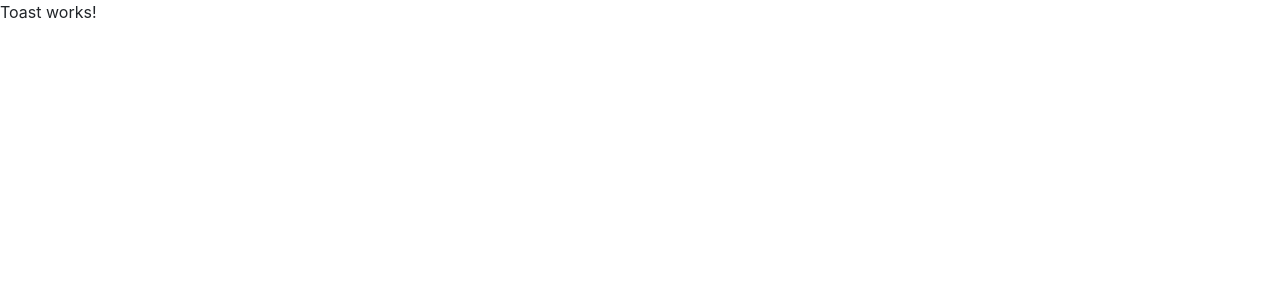
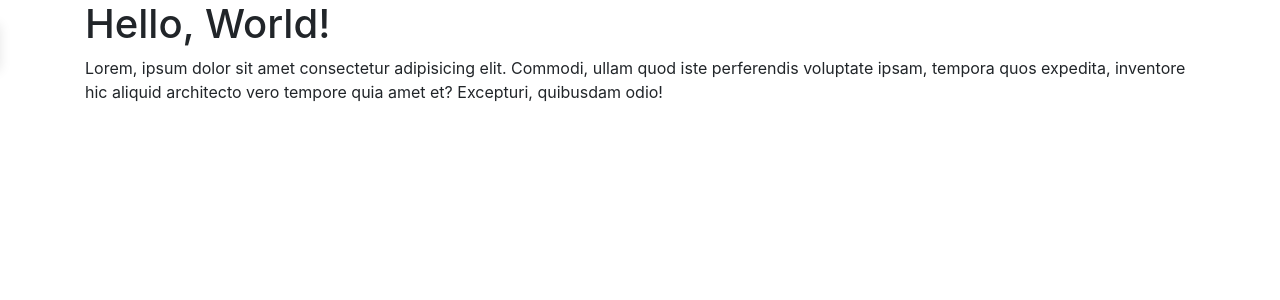
Before and after one commit to median-man/reactsandbox, a React (Create React App) app: page / in a window 1280 px wide. Shown: the top 300 px of the page. Built offline with nearby package versions, Linux system fonts and the light colour scheme.

Commit message:
Implement toast demo

```diff
--- a/src/App.js
+++ b/src/App.js
@@ -1,9 +1,26 @@
-import React from 'react'
+import React, { Component } from 'react'
 
 import Toast from './Toast'
+import Content from './Content'
 
-function App() {
-  return <Toast />
+class App extends Component {
+  state = {
+    toastMessage: ''
+  }
+
+  componentDidMount() {
+    // demo the
+    window.setTimeout(() => this.setState({ toastMessage: 'This is a toast!' }), 1500)
+  }
+
+  render() {
+    return (
+      <>
+        <Toast message={this.state.toastMessage} duration={3000} />
+        <Content />
+      </>
+    )
+  }
 }
 
 export default App
--- /dev/null
+++ b/src/Content/index.js
@@ -0,0 +1,15 @@
+import React from 'react'
+
+export default function Content() {
+  return (
+    <div className="container">
+      <h1>Hello, World!</h1>
+      <p>
+        Lorem, ipsum dolor sit amet consectetur adipisicing elit. Commodi, ullam
+        quod iste perferendis voluptate ipsam, tempora quos expedita, inventore
+        hic aliquid architecto vero tempore quia amet et? Excepturi, quibusdam
+        odio!
+      </p>
+    </div>
+  )
+}
--- a/src/Toast/index.js
+++ b/src/Toast/index.js
@@ -1,7 +1,69 @@
 import React, { Component } from 'react'
 
+import './style.css'
+
 export default class Toast extends Component {
+  constructor(props) {
+    super(props)
+    this.toastRef = React.createRef()
+    this.duration = this.props.duration || 2000
+  }
+
+  state = {
+    showToast: false
+  }
+
+  componentDidUpdate(prevProps) {
+    if (prevProps.message !== this.props.message && this.props.message) {
+      this.show()
+    }
+  }
+
+  show = () => {
+    this.setState({ showToast: true }, () =>
+      window.setTimeout(this.hide, this.duration)
+    )
+  }
+
+  hide = () => {
+    this.setState({ showToast: false })
+  }
+
   render() {
-    return <div>Toast works!</div>
+    return (
+      <div
+        style={{
+          position: 'fixed',
+          top: 0,
+          left: 0,
+          padding: '20px 0 0 20px',
+          boxSizing: 'border-box'
+        }}
+      >
+        <ToastBody show={this.state.showToast} {...this.props} />
+      </div>
+    )
   }
 }
+
+function ToastBody(props) {
+  const toastSize = props.size || 300
+  const toastStyles = {
+    width: toastSize,
+    position: 'relative',
+    left: props.show ? 0 : `-${toastSize + 20}px`,
+    transitionProperty: 'left',
+    transitionDuration: '600ms'
+  }
+  return (
+    <div
+      className="toast show"
+      role="alert"
+      aria-live="assertive"
+      aria-atomic="true"
+      style={toastStyles}
+    >
+      <div className="toast-body">{props.message}</div>
+    </div>
+  )
+}
```
Also changed, not shown: src/Toast/style.css (added), 1 other file (tests, documents, lock files or other folders).
